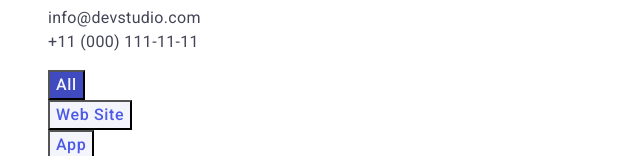
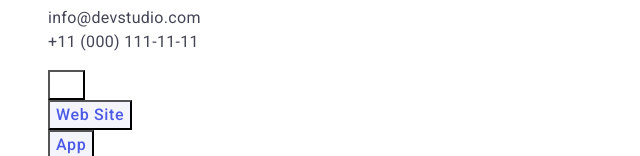
Before and after one commit to arteeeemt/goit-homework-02, a plain HTML site: page portfolio.html in a window 1280 px wide. In both pictures the pointer is over the button "All". Shown: the part 127-283 px from the top of the page, without its empty margins (0-640 px from the left). Drawn offline with Linux system fonts and the light colour scheme.

Commit message:
Update style.css

```diff
--- a/css/style.css
+++ b/css/style.css
@@ -219,8 +219,8 @@ cursor: pointer;
 
 .portfolio-btn:hover,
 .portfolio-btn:focus{
-color: var(--btn-bg);
-background-color: var(--btn-hover);
+color:#FFFFFF;
+background-color: var(--bg-color);
 }
 
 .portfolio-item__title{
```
